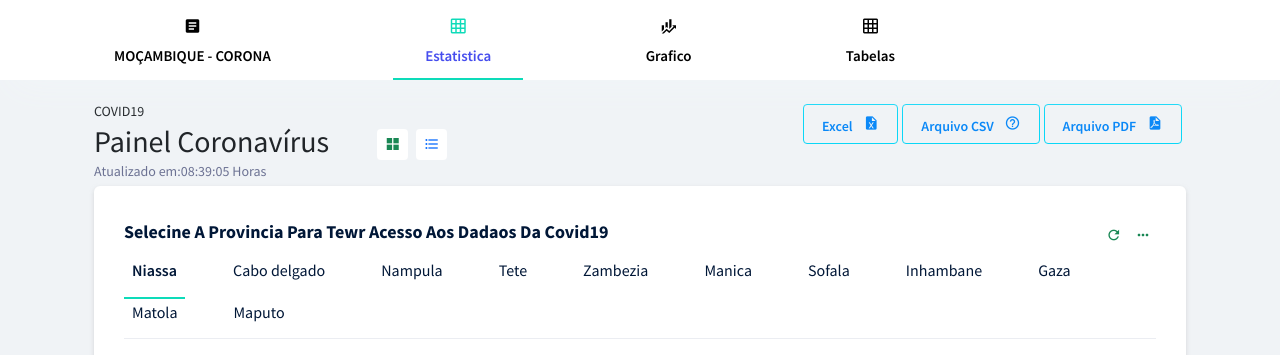
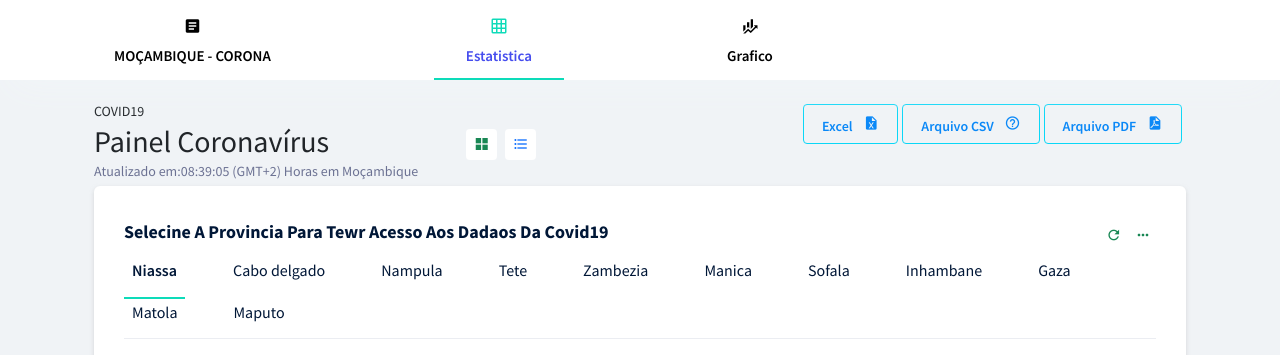
Before and after one commit to arnaldo-tomo/Corona, a PHP site: page /pages/tabales.php in a window 1280 px wide. Shown: the top 355 px of the page. Run offline with PHP 8.4, Linux system fonts and the light colour scheme; data that the repository does not hold is empty; some libraries are stand-ins or nearby versions.

Commit message:
Update tabales.php

```diff
--- a/pages/tabales.php
+++ b/pages/tabales.php
@@ -23,29 +23,9 @@
     <link rel="shortcut icon" href="../images/favicon.png" />
 </head>
 
-<body onload="relogio()">
+<body>
 
-    <script>
-    // Utilizando uma função autoexecutável para evitar conflitos com outras bibliotecas
-    (function($) {
-        // Função para atualizar os dados
-        function atualizarDados() {
-            $.ajax({
-                url: "/getnewdata",
-                cache: false,
-            }).done(function(html) {
-                $('#data-container').html(html);
-            });
-        }
 
-        // Iniciar a atualização automática após o carregamento da página
-        $(document).ready(function() {
-            // Utilizando setInterval em vez de setTimeout para atualizar a cada 5 segundos
-            setInterval(atualizarDados, 5000);
-        });
-
-    })(jQuery); // Certifique-se de que o jQuery está corretamente carregado
-    </script>
 
 
 
@@ -74,13 +54,6 @@
                             <i class="menu-arrow"></i>
                         </a>
                     </li>
-                    <li class="nav-item ">
-                        <a href="#" class="nav-link">
-                            <i class="mdi mdi-grid menu-icon"></i>
-                            <span class="menu-title">Tabelas</span>
-                            <i class="menu-arrow"></i>
-                        </a>
-                    </li>
                     <li class="nav-item">
                     </li>
                     <li class="nav-item">
@@ -101,7 +74,8 @@
                                 <div>
                                     <h6 class="text-dark font-weight-bold mb-2">COVID19</h6>
                                     <h2 class="text-dark font-weight-bold mb-8">Painel Coronavírus</h2>
-                                    <h6 class="font-weight-normal mb-2">Atualizado em:<span id="text"></span> Horas</h6>
+                                    <h6 class="font-weight-normal mb-2">Atualizado em:<span id="hora-atual"></span>
+                                        (GMT+2) Horas em Moçambique</h6>
                                 </div>
 
                                 <div class="ms-lg-5 d-lg-flex d-none">
@@ -761,7 +735,34 @@
         </div>
     </div>
 </body>
+<script>
+function atualizarHora() {
+    // Criar um objeto de data
+    var data = new Date();
 
+    // Obter componentes de hora, minutos e segundos
+    var horas = data.getHours();
+    var minutos = data.getMinutes();
+    var segundos = data.getSeconds();
+
+    // Formatando para exibição (adicionando zero à esquerda, se necessário)
+    horas = (horas < 10) ? '0' + horas : horas;
+    minutos = (minutos < 10) ? '0' + minutos : minutos;
+    segundos = (segundos < 10) ? '0' + segundos : segundos;
+
+    // Construir a string da hora
+    var horaAtual = horas + ':' + minutos + ':' + segundos;
+
+    // Atualizar o conteúdo do elemento HTML
+    document.getElementById('hora-atual').innerHTML = horaAtual;
+}
+
+// Chamar a função inicialmente para exibir a hora imediatamente
+atualizarHora();
+
+// Chamar a função a cada segundo usando setInterval
+setInterval(atualizarHora, 1000);
+</script>
 
 <script src="../vendors/base/vendor.bundle.base.js"></script>
 
```
